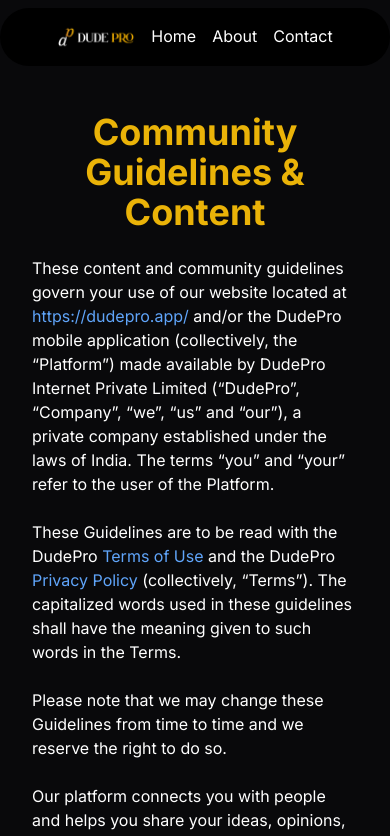
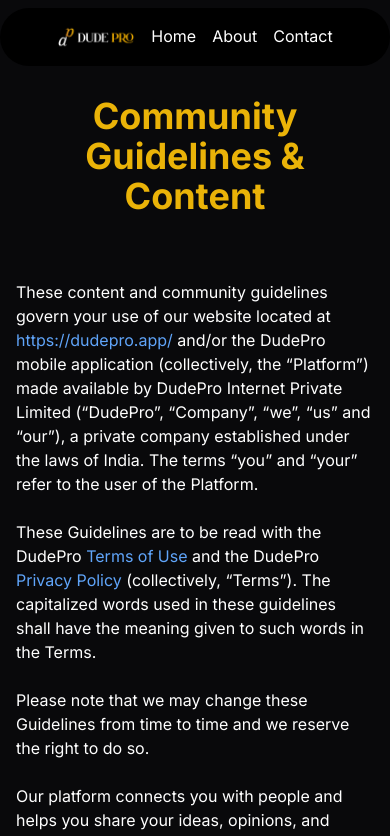
Before and after one commit to vigneshrintu/BroChill-Internship, a Next.js app: page /CommunityGuidelines in a window 390 px wide. Shown: the top 836 px of the page. Built offline with nearby package versions, Linux system fonts and the light colour scheme.

Commit message:
fixed responsive issue in mobiles

```diff
--- a/app/CommunityGuidelines/page.tsx
+++ b/app/CommunityGuidelines/page.tsx
@@ -6,9 +6,9 @@
   return (
     <main className="bg-black-100 text-white min-h-screen">
       <Header />
-      <div className="container mx-auto p-8 mt-20">
+      <div className="container mx-auto p-4 mt-20">
         <div className="space-y-6">
-          <h1 className="text-4xl text-yellow-500 mb-16 text-center font-bold mb-6">Community Guidelines & Content</h1>
+          <h1 className="text-4xl text-yellow-500 mb-16 text-center font-bold">Community Guidelines & Content</h1>
           <p>
             These content and community guidelines govern your use of our website located at <a href="https://dudepro.app/" className="text-blue-400">https://dudepro.app/</a> and/or the DudePro mobile application (collectively, the “Platform”) made available by DudePro Internet Private Limited (“DudePro”, “Company”, “we”, “us” and “our”), a private company established under the laws of India. The terms “you” and “your” refer to the user of the Platform.
           </p>
--- a/app/PrivacyPolicy/page.tsx
+++ b/app/PrivacyPolicy/page.tsx
@@ -6,7 +6,7 @@
   return (
     <main className="container mx-auto p-8">
       <Header />
-      <div className="bg-black-100 text-white p-10 rounded-lg shadow-lg">
+      <div className="bg-black-100 text-white p-2 rounded-lg shadow-lg">
         <h1 className="text-4xl font-bold mb-16 mt-16 text-center text-yellow-500">Privacy Policy</h1>
         <div className="space-y-6">
           <p>
--- a/app/TermsofService/page.tsx
+++ b/app/TermsofService/page.tsx
@@ -9,7 +9,7 @@
       <div className="mt-28 mb-8 mx-auto h-full w-full block">
         <div className="h-full w-full">
           <h1 className="text-center text-yellow-500 text-4xl font-extrabold">Terms of Service</h1>
-          <div className="mx-auto mt-8 mb-8 p-8 text-white font-normal font-xs">
+          <div className="mx-auto mt-8 mb-8 p-2 text-white font-normal font-xs">
             <p>These Terms of Use (“Terms”) govern your use of our website located at <a href="https://dudepro.app/" className="text-blue-500">https://dudepro.app/</a> and/or the DudePro mobile application (collectively, the “Platform”) made available by (“DudePro”, “Company”, “we”, “us” and “our”), a private company established under the laws of India. The terms “you” and “your” refer to the user of the Platform.</p>
             <p>These Terms are to be read with the DudePro Terms and conditions <a href="https://www.dudepro.app/privacy-policy/" className="text-blue-500">https://www.dudepro.app/privacy-policy/</a> and <a href="https://www.dudepro.app/content-community-guidelines/" className="text-blue-500">https://www.dudepro.app/content-community-guidelines/</a>, If you do not agree with the terms and conditions of these Terms, please do not use this Platform.</p>
 
```
